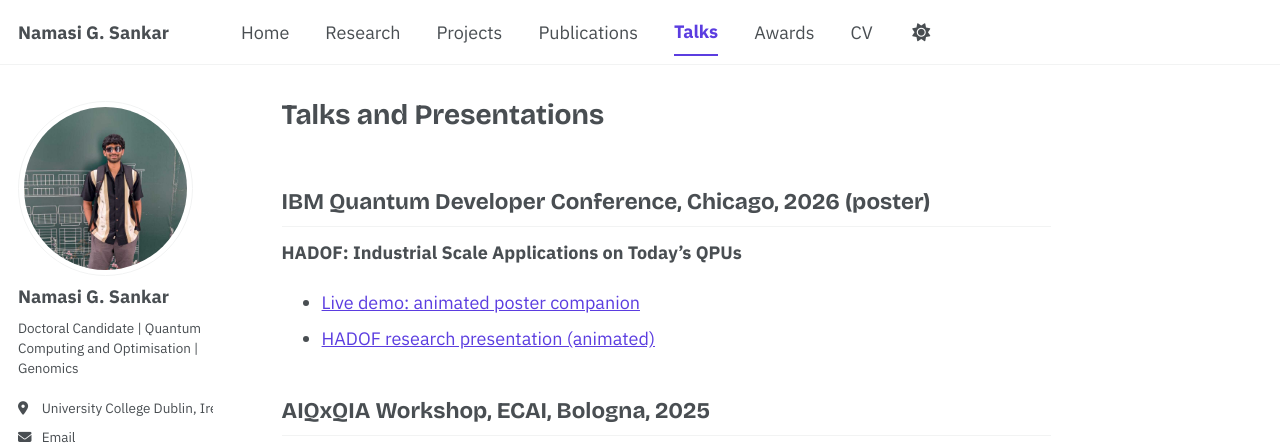
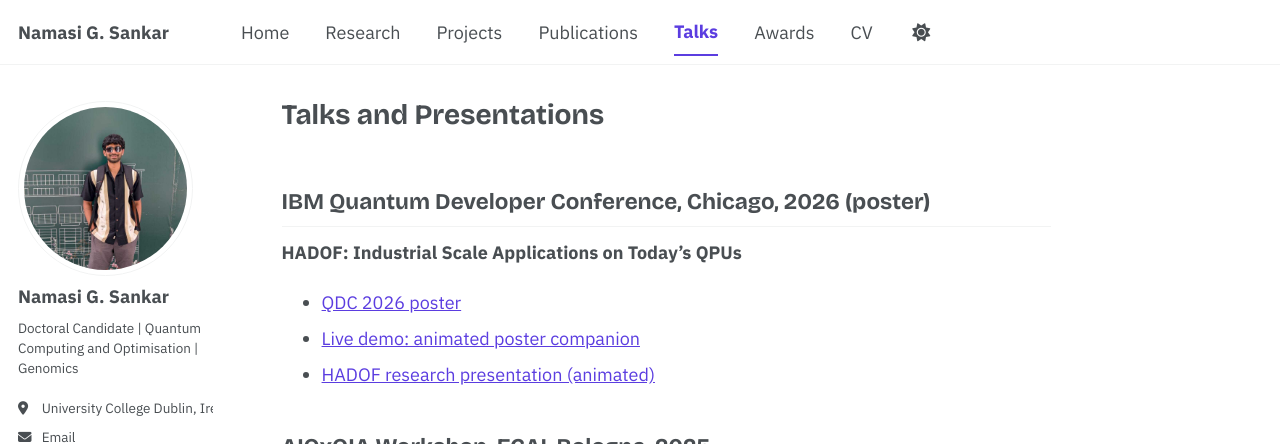
Before and after one commit to Namasi-PhD/Namasi-PhD.github.io, a Jekyll site: the page built from _pages/talks.md, in a window 1280 px wide and 1143 px high, cut to the strip 0-444 px from the top of the window. Built offline with Jekyll 4.4.1, drawn with Linux system fonts in a browser that asks for light colours; some web fonts are replaced; a script bundle is joined from its source files by our own code; library files that are not in the unit come from our copies.

Commit message:
Link QDC 2026 poster from Talks page

```diff
--- a/_pages/talks.md
+++ b/_pages/talks.md
@@ -8,6 +8,7 @@ permalink: /talks/
 
 **HADOF: Industrial Scale Applications on Today’s QPUs**
 
+- [QDC 2026 poster](https://claude.ai/artifact/W5hKawr6TAMTava7DpGo9A)
 - [Live demo: animated poster companion](/qdc2026/)
 - [HADOF research presentation (animated)](/presentation/)
 
```
